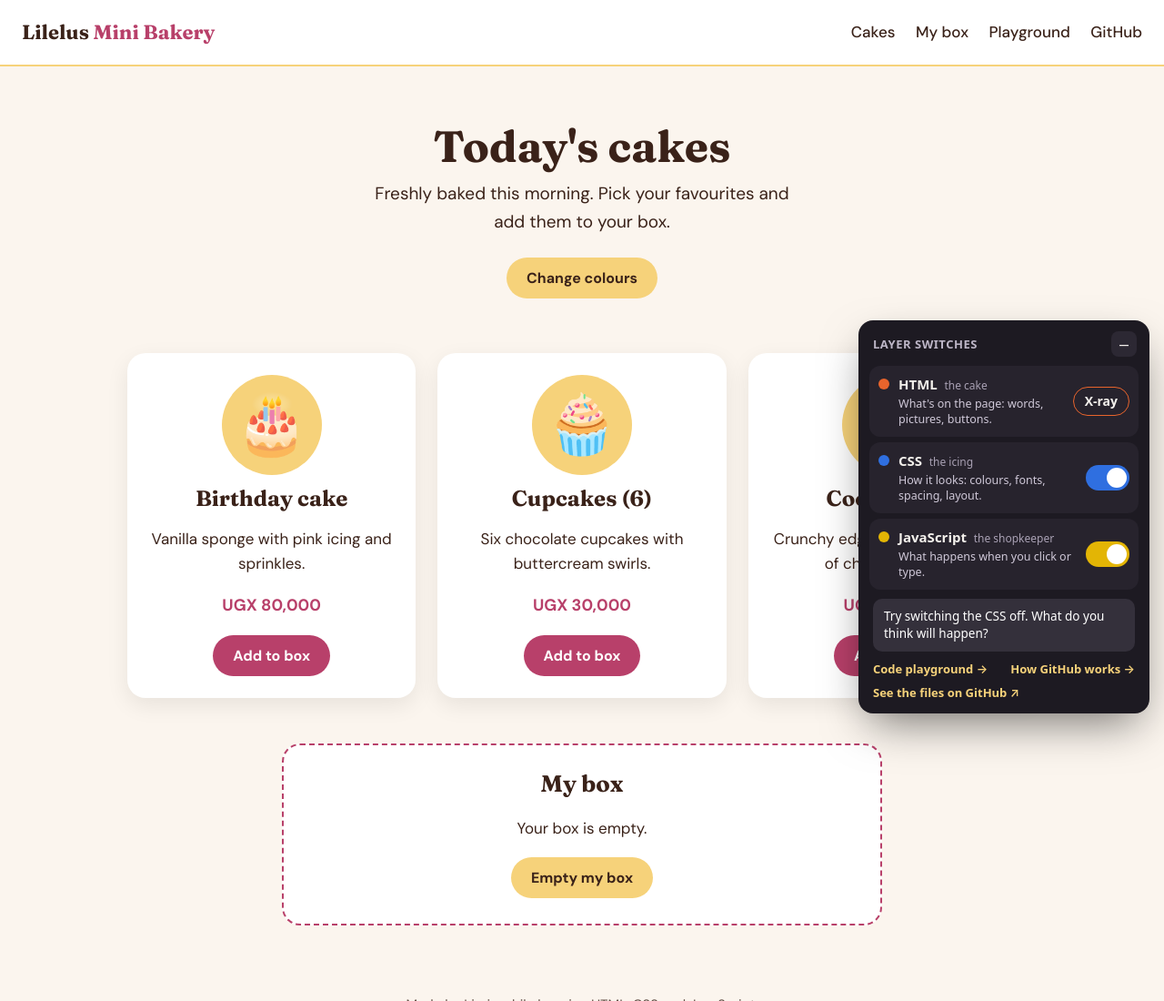
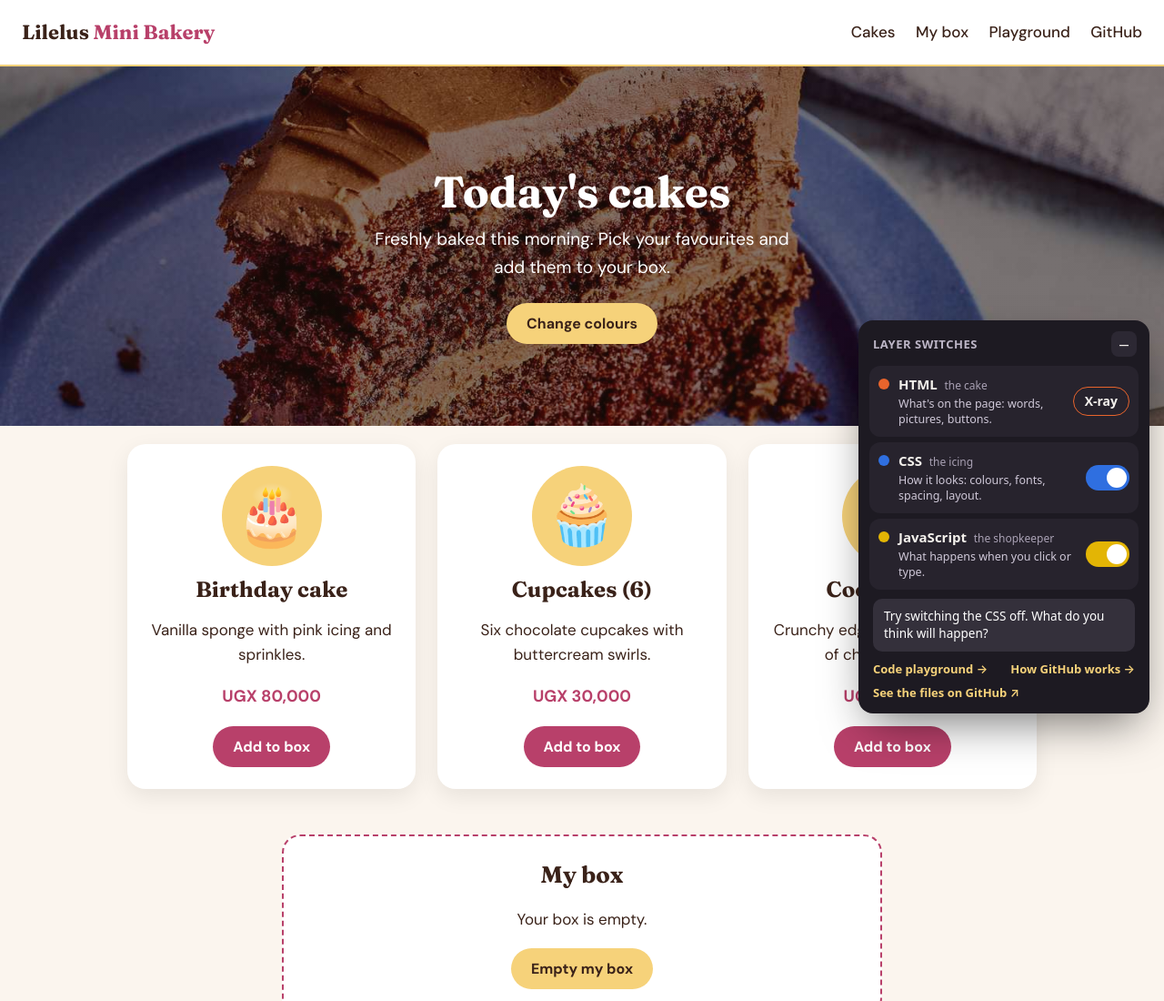
Before and after one commit to sujjas/lilelus, a plain HTML site: page index.html in a window 1280 px wide. Shown: the top 1100 px of the page at 91% size. Drawn offline with Linux system fonts and the light colour scheme.

Commit message:
Add chocolate cake photo as the hero image
Show images/hero-cake.jpg behind the homepage hero with a dark overlay so the white heading and text stay readable.

```diff
--- a/style.css
+++ b/style.css
@@ -88,7 +88,12 @@ nav a:hover {
 /* 4. The big welcome area */
 .hero {
   text-align: center;
-  padding: 60px 24px 40px;
+  padding: 110px 24px 90px;
+  color: white;
+  /* The hero image: a dark layer on top of the cake photo so the words are easy to read */
+  background:
+    linear-gradient(rgba(30, 15, 10, 0.55), rgba(30, 15, 10, 0.55)),
+    url("images/hero-cake.jpg") center / cover no-repeat;
 }
 
 .hero h1 {
```
Also changed, not shown: images/hero-cake.jpg (added).
